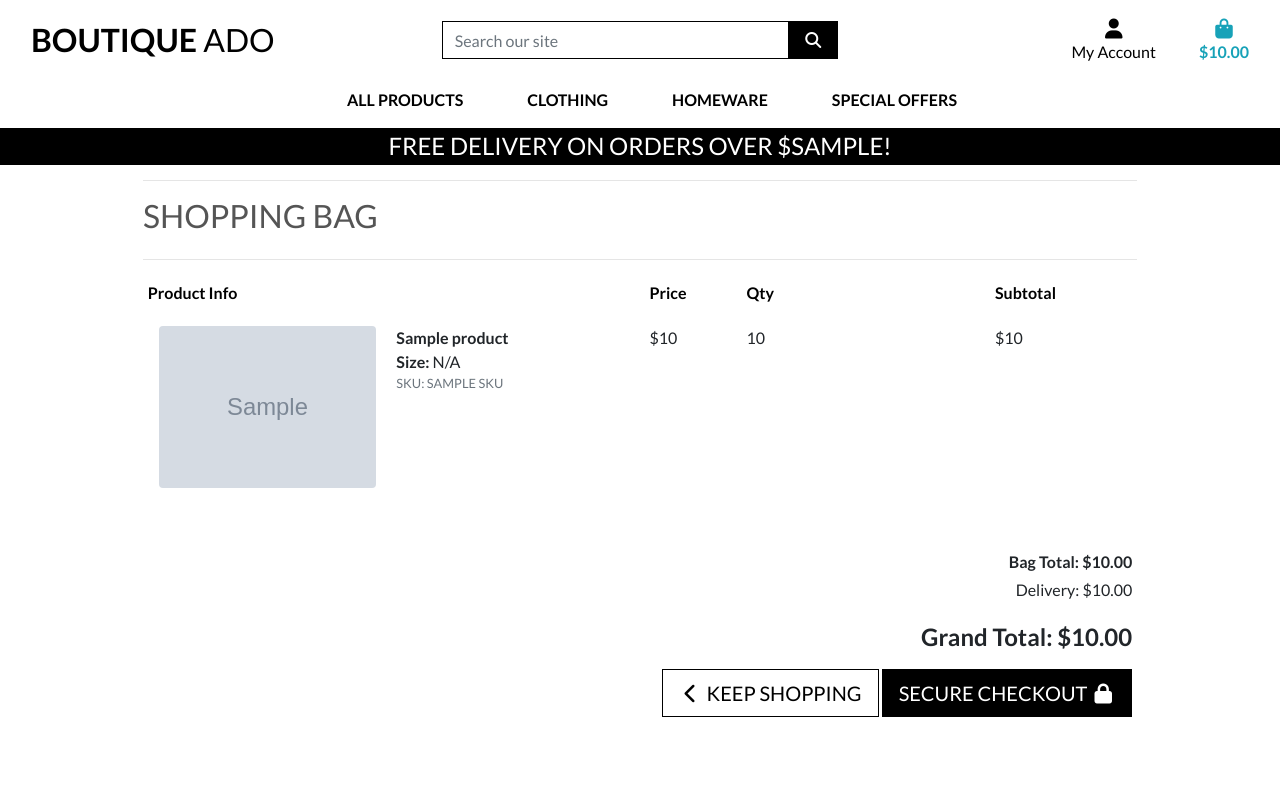
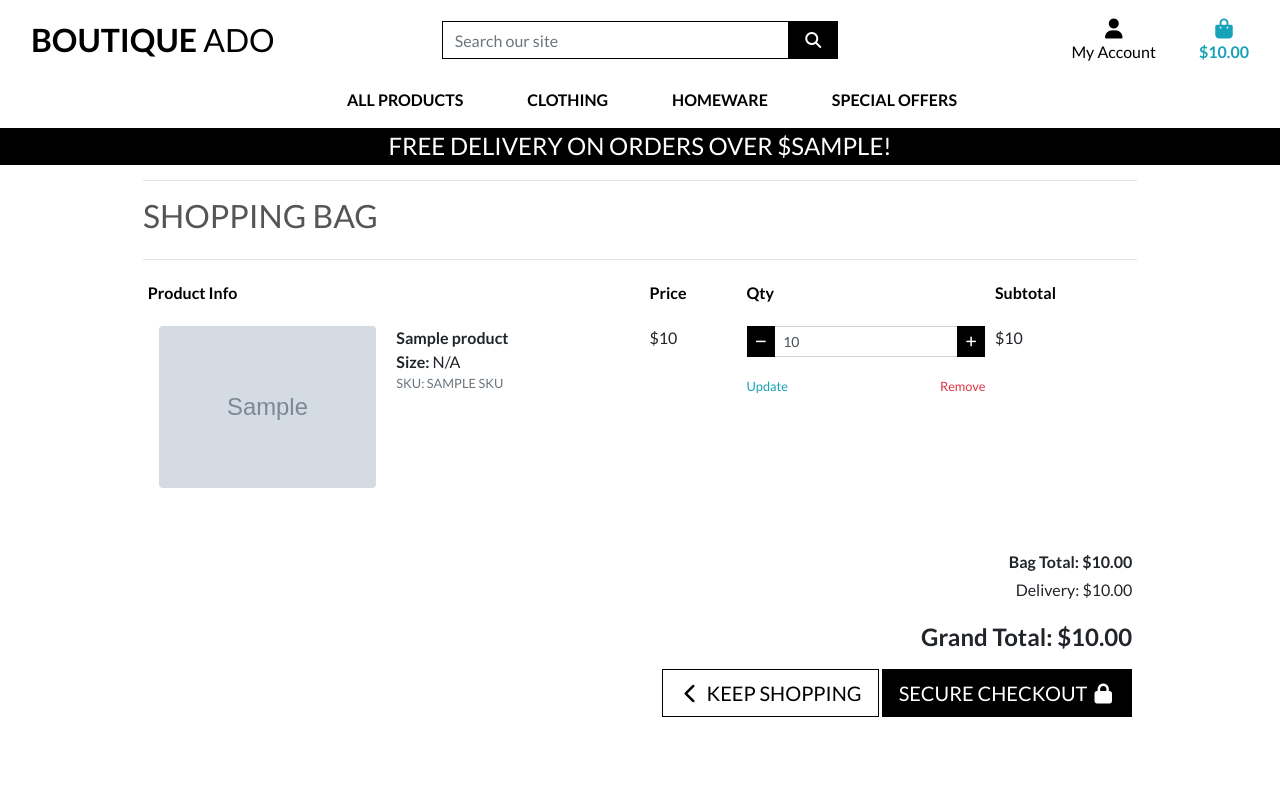
Before and after one commit to Ironmonkeynuts/boutique_ado_v1, a Django app: template bag/templates/bag/bag.html in a window 1280 px wide. Run offline with Django 4.2, Linux system fonts and the light colour scheme; the template is opened without the code that fills it: most values are stand-ins (such as "Sample title", 1, 10 or a date in 2020); grey boxes marked "Sample" are stand-in pictures; some libraries are stand-ins or nearby versions.

Commit message:
Add quantity boxes to shopping bag page

```diff
--- a/bag/templates/bag/bag.html
+++ b/bag/templates/bag/bag.html
@@ -53,7 +53,38 @@
                                         <p class="my-0">${{ item.product.price }}</p>
                                     </td>
                                     <td class="py-3 w-25">
-                                        <p class="my-0">{{ item.quantity }}</p>
+                                        <form class="form update-form" method="POST" action="">
+                                            {% csrf_token %}
+                                            <div class="form-group">
+                                                <div class="input-group">
+                                                    <div class="input-group-prepend">
+                                                        <button class="decrement-qty btn btn-sm btn-black rounded-0"
+                                                            data-item_id="{{ item.item_id }}" id="decrement-qty_{{ item.item_id }}">
+                                                            <span>
+                                                                <i class="fas fa-minus fa-sm"></i>
+                                                            </span>
+                                                        </button>
+                                                    </div>
+                                                    <input class="form-control form-control-sm qty_input" type="number"
+                                                        name="quantity" value="{{ item.quantity }}" min="1" max="99"
+                                                        data-item_id="{{ item.item_id }}"
+                                                        id="id_qty_{{ item.item_id }}">
+                                                    <div class="input-group-append">
+                                                        <button class="increment-qty btn btn-sm btn-black rounded-0"
+                                                            data-item_id="{{ item.item_id }}" id="increment-qty_{{ item.item_id }}">
+                                                            <span>
+                                                                <i class="fas fa-plus fa-sm"></i>
+                                                            </span>
+                                                        </button>
+                                                    </div>
+                                                    {% if item.product.has_sizes %}
+                                                        <input type="hidden" name="product_size" value="{{ item.size }}">
+                                                    {% endif %}
+                                                </div>
+                                            </div>
+                                        </form>
+                                        <a class="update-link text-info"><small>Update</small></a>
+                                        <a class="remove-item text-danger float-right" id="remove_{{ item.item_id }}" data-size="{{ item.size }}"><small>Remove</small></a>
                                     </td>
                                     <td class="py-3">
                                         <p class="my-0">${{ item.product.price }}</p>
@@ -110,3 +141,29 @@
     </div>
 
 {% endblock %}
+
+{% block postloadjs %}
+{{ block.super }}
+{% include 'products/includes/quantity_input_script.html' %}
+<script type="text/javascript">
+
+    // Update quantity on click
+    $('.update-link').click(function(e) {
+        var form = $(this).prev('.update-form');
+        form.submit();
+    })
+
+    // Remove item and reload on click
+    $('.remove-item').click(function(e) {
+        var csrfToken = "{{ csrf_token }}";
+        var itemId = $(this).attr('id').split('remove_')[1];
+        var size = $(this).data('size');
+        var url = `/bag/remove/${itemId}`;
+        var data = {'csrfmiddlewaretoken': csrfToken, 'size': size};
+        $.post(url, data)
+         .done(function() {
+             location.reload();
+         });
+    })
+</script>
+{% endblock %}
--- a/static/css/base.css
+++ b/static/css/base.css
@@ -100,7 +100,10 @@ a.category-badge > span.badge:hover {
     right: 10px;
 }
 
-.btt-link {
+/* Links */
+.btt-link,
+.update-link,
+.remove-item {
     cursor: pointer;
 }
 
```
Also changed, not shown: bag/contexts.py (+24 -9 lines).
